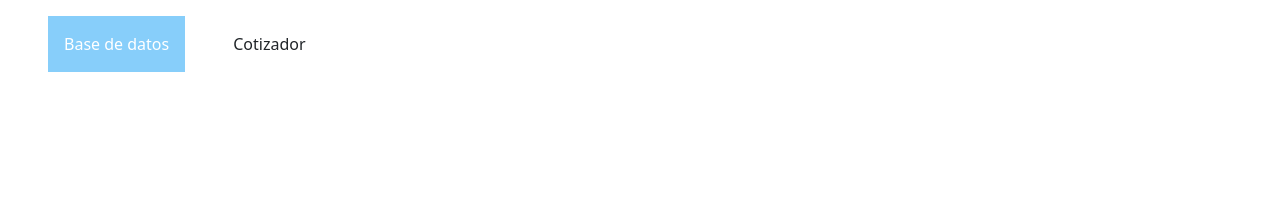
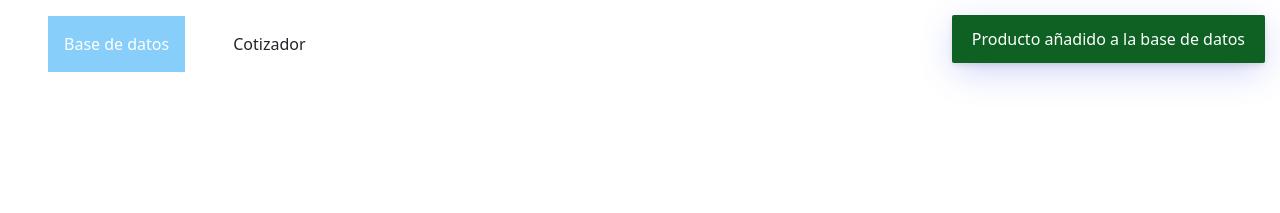
Before and after one commit to KevDev01/Javascript-desaf-os, a website: page index.html in a window 1280 px wide. Both pictures are taken after typing "Sample", "5" into the empty fields and a click on the input "Agregar". Shown: the top 213 px of the page. Drawn offline with nearby package versions, Linux system fonts and the light colour scheme.

Commit message:
añadiendo libreria

```diff
--- a/db.js
+++ b/db.js
@@ -28,6 +28,13 @@ formulario.addEventListener("submit", (e) => {
         resultado.append(div);
 
     }
+    Toastify({
+        text: "Producto añadido a la base de datos",
+        duration:4000,
+        style: {
+            background: "rgb(14, 97, 35)"
+        }
+    }).showToast();
 
     localStorage.setItem('arrayProductos', JSON.stringify(arrayProductos));
 
--- a/index.html
+++ b/index.html
@@ -10,6 +10,7 @@
         @import url('https://fonts.googleapis.com/css2?family=Raleway:ital,wght@0,100;0,200;0,300;0,400;0,500;0,600;0,700;0,800;0,900;1,100;1,200;1,300;1,400;1,500;1,600;1,700;1,800;1,900&display=swap');
     </style>
     <!-- CSS only -->
+    <link rel="stylesheet" type="text/css" href="https://cdn.jsdelivr.net/npm/toastify-js/src/toastify.min.css">
     <link href="https://cdn.jsdelivr.net/npm/bootstrap@5.2.1/dist/css/bootstrap.min.css" rel="stylesheet"
         integrity="sha384-iYQeCzEYFbKjA/T2uDLTpkwGzCiq6soy8tYaI1GyVh/UjpbCx/TYkiZhlZB6+fzT" crossorigin="anonymous">
     <title>Cotizador</title>
@@ -57,6 +58,7 @@
     <script src="./index.js"></script>
     <script src="./db.js"></script>
     <script src="./cotizador.js"></script>
+    <script type="text/javascript" src="https://cdn.jsdelivr.net/npm/toastify-js"></script>
 
 </body>
 
--- a/package.json
+++ b/package.json
@@ -18,6 +18,7 @@
   },
   "homepage": "https://github.com/KevDev01/Javascript-desaf-os#readme",
   "dependencies": {
-    "bootstrap": "^5.2.1"
+    "bootstrap": "^5.2.1",
+    "toastify-js": "^1.12.0"
   }
 }
```
Also changed, not shown: 1 other file.
